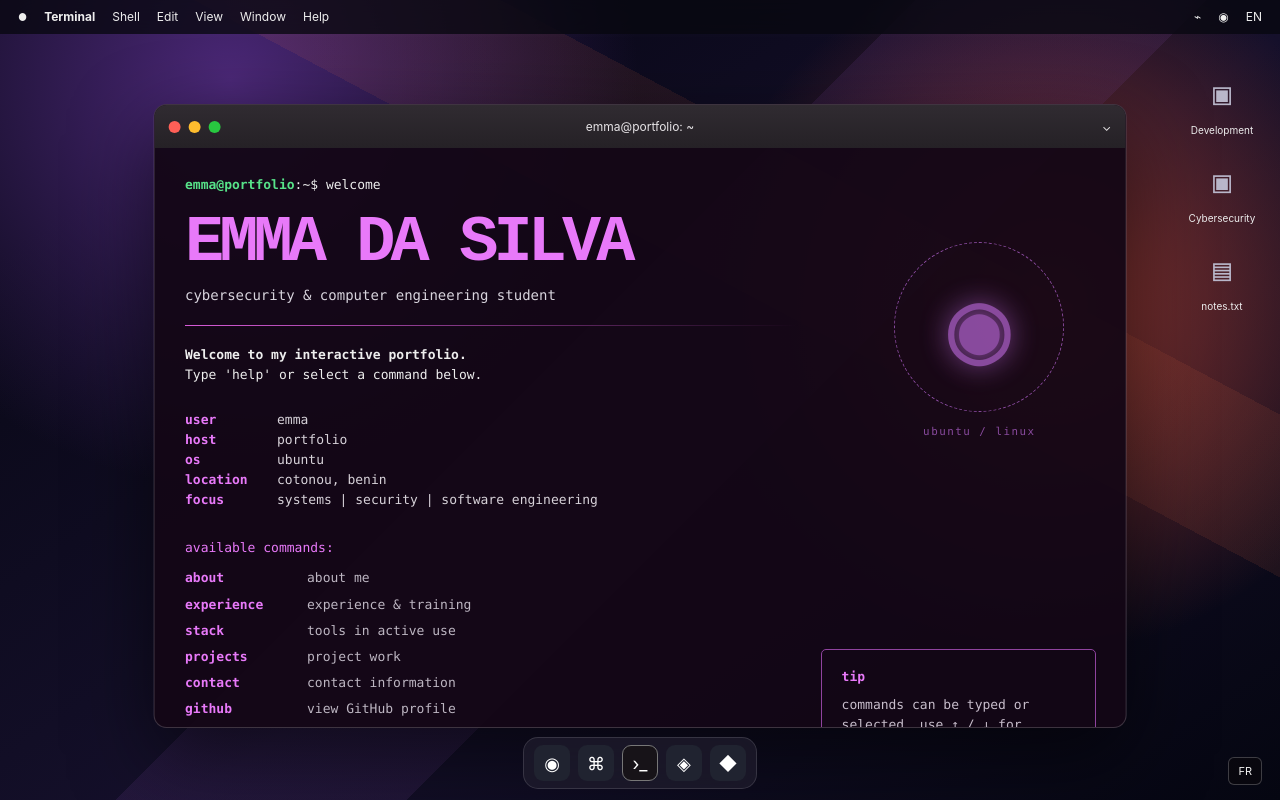
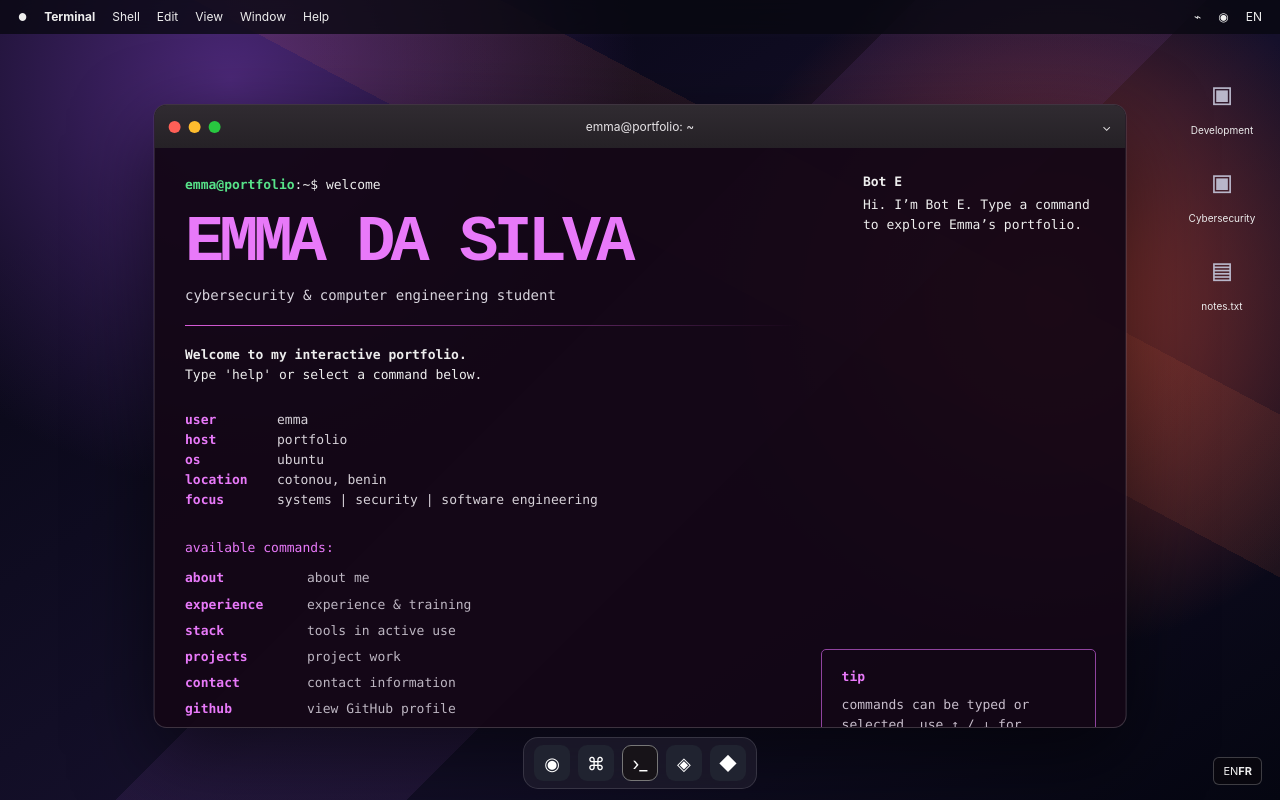
Before and after one commit to emma-dasilva-dev/emma-dasilva-portfolio, a Next.js app: page /en in a window 1280 px wide. Built offline with nearby package versions, Linux system fonts and the light colour scheme.

Commit message:
design: replace Ubuntu mark with Bot E assistant

```diff
--- a/src/components/terminal/TerminalPortfolio.tsx
+++ b/src/components/terminal/TerminalPortfolio.tsx
@@ -30,10 +30,10 @@ export function TerminalPortfolio({ locale }: { locale: Locale }) {
   const [historyIndex, setHistoryIndex] = useState(-1);
   const commands = useMemo(() => ["about", "experience", "stack", "projects", "contact", "github", "help", "clear"], []);
   const copy = locale === "en" ? {
-    welcome: "Welcome to my interactive portfolio.", hint: "Type 'help' or select a command below.", role: "Cybersecurity & Computer Engineering student", focus: "systems | security | software engineering", available: "available commands:", unknown: "command not found", tip: "commands can be typed or selected. use ↑ / ↓ for history.", stackIntro: "tools and technologies currently in use:", githubIntro: "My GitHub contains my repositories, experiments and ongoing development work.", githubLink: "view GitHub profile",
+    welcome: "Welcome to my interactive portfolio.", hint: "Type 'help' or select a command below.", role: "Cybersecurity & Computer Engineering student", focus: "systems | security | software engineering", available: "available commands:", unknown: "command not found", tip: "commands can be typed or selected. use ↑ / ↓ for history.", stackIntro: "tools and technologies currently in use:", githubIntro: "My GitHub contains my repositories, experiments and ongoing development work.", githubLink: "view GitHub profile", botTitle: "Bot E", botMessage: "Hi. I’m Bot E. Type a command to explore Emma’s portfolio.",
     labels: { about: "about me", experience: "experience & training", stack: "tools in active use", projects: "project work", contact: "contact information", github: "view GitHub profile", help: "show commands", clear: "clear terminal" }
   } : {
-    welcome: "Bienvenue dans mon portfolio interactif.", hint: "Tapez 'help' ou sélectionnez une commande ci-dessous.", role: "Étudiante en cybersécurité & génie informatique", focus: "systèmes | sécurité | génie logiciel", available: "commandes disponibles :", unknown: "commande introuvable", tip: "les commandes peuvent être saisies ou sélectionnées. utilisez ↑ / ↓ pour l’historique.", stackIntro: "outils et technologies actuellement utilisés :", githubIntro: "Mon GitHub contient mes dépôts, mes expérimentations et mes travaux de développement en cours.", githubLink: "voir mon profil GitHub",
+    welcome: "Bienvenue dans mon portfolio interactif.", hint: "Tapez 'help' ou sélectionnez une commande ci-dessous.", role: "Étudiante en cybersécurité & génie informatique", focus: "systèmes | sécurité | génie logiciel", available: "commandes disponibles :", unknown: "commande introuvable", tip: "les commandes peuvent être saisies ou sélectionnées. utilisez ↑ / ↓ pour l’historique.", stackIntro: "outils et technologies actuellement utilisés :", githubIntro: "Mon GitHub contient mes dépôts, mes expérimentations et mes travaux de développement en cours.", githubLink: "voir mon profil GitHub", botTitle: "Bot E", botMessage: "Salut. Je suis Bot E. Tape une commande pour explorer le portfolio d’Emma.",
     labels: { about: "à propos", experience: "expérience & formation", stack: "outils utilisés", projects: "projet", contact: "coordonnées", github: "voir mon profil GitHub", help: "afficher les commandes", clear: "effacer le terminal" }
   };
 
@@ -41,10 +41,7 @@ export function TerminalPortfolio({ locale }: { locale: Locale }) {
     if (command === "help") return <CommandList commands={commands} labels={copy.labels} onRun={runCommand} />;
     if (command === "about") return <div className={styles.textOutput}>{content.about.paragraphs.map(p => <p key={p}>{p}</p>)}</div>;
     if (command === "experience") return <div className={styles.timeline}>{content.experience.items.map(item => <div key={item.period + item.title}><span>{item.period}</span><section><strong>{item.title}</strong><em>{item.role}</em><p>{item.description}</p></section></div>)}</div>;
-    if (command === "stack") {
-      const stackItems = Array.from(new Set(content.stack.groups.flatMap(group => group.items)));
-      return <div className={styles.stackOutput}><p>{copy.stackIntro}</p><div className={styles.stackGrid}>{stackItems.map(item => <span className={styles.logoTile} key={item} title={item} aria-label={item}><img src={logos[item]} alt={item} /></span>)}</div></div>;
-    }
+    if (command === "stack") { const stackItems = Array.from(new Set(content.stack.groups.flatMap(group => group.items))); return <div className={styles.stackOutput}><p>{copy.stackIntro}</p><div className={styles.stackGrid}>{stackItems.map(item => <span className={styles.logoTile} key={item} title={item} aria-label={item}><img src={logos[item]} alt={item} /></span>)}</div></div>; }
     if (command === "projects") return <div className={styles.projectOutput}><strong>Bandit Redline Journal</strong><p>{locale === "en" ? "A practical cybersecurity journal documenting my progress through OverTheWire Bandit, with Linux, Bash, SSH and command-line problem solving." : "Un journal pratique de cybersécurité documentant ma progression sur OverTheWire Bandit, avec Linux, Bash, SSH et la résolution de problèmes en ligne de commande."}</p><div><a href={journalUrl} target="_blank" rel="noreferrer">journal ↗</a><a href={banditUrl} target="_blank" rel="noreferrer">OverTheWire ↗</a></div></div>;
     if (command === "contact") return <div className={styles.links}>{content.contact.links.map(link => <a key={link.label} href={link.href} target={link.href.startsWith("mailto:") ? undefined : "_blank"} rel="noreferrer">{link.label}<span>↗</span></a>)}</div>;
     if (command === "github") return <div className={styles.projectOutput}><p>{copy.githubIntro}</p><div><a href={githubUrl} target="_blank" rel="noreferrer">{copy.githubLink} ↗</a></div></div>;
@@ -74,7 +71,7 @@ export function TerminalPortfolio({ locale }: { locale: Locale }) {
     <section className={styles.terminalWindow} aria-label="Ubuntu terminal portfolio">
       <header className={styles.terminalHeader}><div className={styles.lights}><i/><i/><i/></div><span>emma@portfolio: ~</span><b>⌄</b></header>
       <div className={styles.terminalBody}>
-        <div className={styles.boot}><div className={styles.hero}><div><p><Prompt/> welcome</p><pre className={styles.ascii}>EMMA DA SILVA</pre><h1>{copy.role}</h1><div className={styles.rule}/><p><strong>{copy.welcome}</strong><br/>{copy.hint}</p><dl><dt>user</dt><dd>emma</dd><dt>host</dt><dd>portfolio</dd><dt>os</dt><dd>ubuntu</dd><dt>location</dt><dd>cotonou, benin</dd><dt>focus</dt><dd>{copy.focus}</dd></dl></div><div className={styles.ubuntuArt} aria-hidden="true"><span>◉</span><small>ubuntu / linux</small></div></div>
+        <div className={styles.boot}><div className={styles.hero}><div><p><Prompt/> welcome</p><pre className={styles.ascii}>EMMA DA SILVA</pre><h1>{copy.role}</h1><div className={styles.rule}/><p><strong>{copy.welcome}</strong><br/>{copy.hint}</p><dl><dt>user</dt><dd>emma</dd><dt>host</dt><dd>portfolio</dd><dt>os</dt><dd>ubuntu</dd><dt>location</dt><dd>cotonou, benin</dd><dt>focus</dt><dd>{copy.focus}</dd></dl></div><div className={styles.botE} aria-label={copy.botTitle}><div className={styles.botBubble}><strong>{copy.botTitle}</strong><p>{copy.botMessage}</p></div><div className={styles.botOrb} aria-hidden="true"><i/><i/></div><span className={styles.botShadow}/></div></div>
           <div className={styles.helpGrid}><div><p className={styles.sectionLabel}>{copy.available}</p><CommandList commands={commands} labels={copy.labels} onRun={runCommand}/></div><aside><strong>tip</strong><p>{copy.tip}</p></aside></div>
         </div>
         {history.map((entry, index) => <div className={styles.entry} key={`${entry.command}-${index}`}><p><Prompt/> {entry.command}</p>{entry.output}</div>)}
@@ -82,7 +79,7 @@ export function TerminalPortfolio({ locale }: { locale: Locale }) {
       </div>
     </section>
     <nav className={styles.dock} aria-label="Desktop dock"><span>◉</span><span>⌘</span><span className={styles.dockActive}>›_</span><span>◈</span><span>◆</span></nav>
-    <a className={styles.lang} href={`/${locale === "en" ? "fr" : "en"}`}>{locale === "en" ? "FR" : "EN"}</a>
+    <a className={styles.lang} href={`/${locale === "en" ? "fr" : "en"}`} aria-label={locale === "en" ? "Passer en français" : "Switch to English"}><span>{locale === "en" ? "EN" : "FR"}</span><b>{locale === "en" ? "FR" : "EN"}</b></a>
   </main>;
 }
 
```
